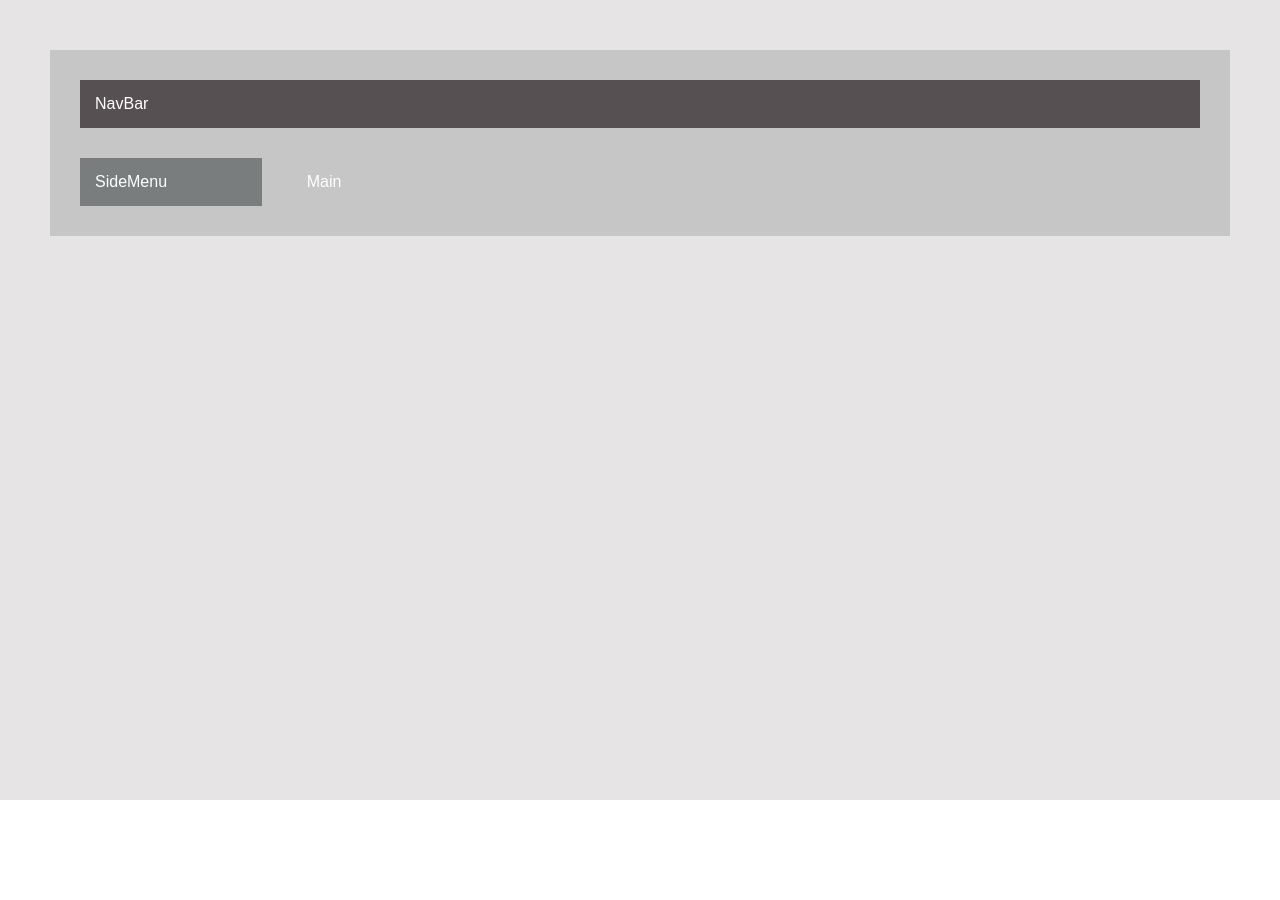
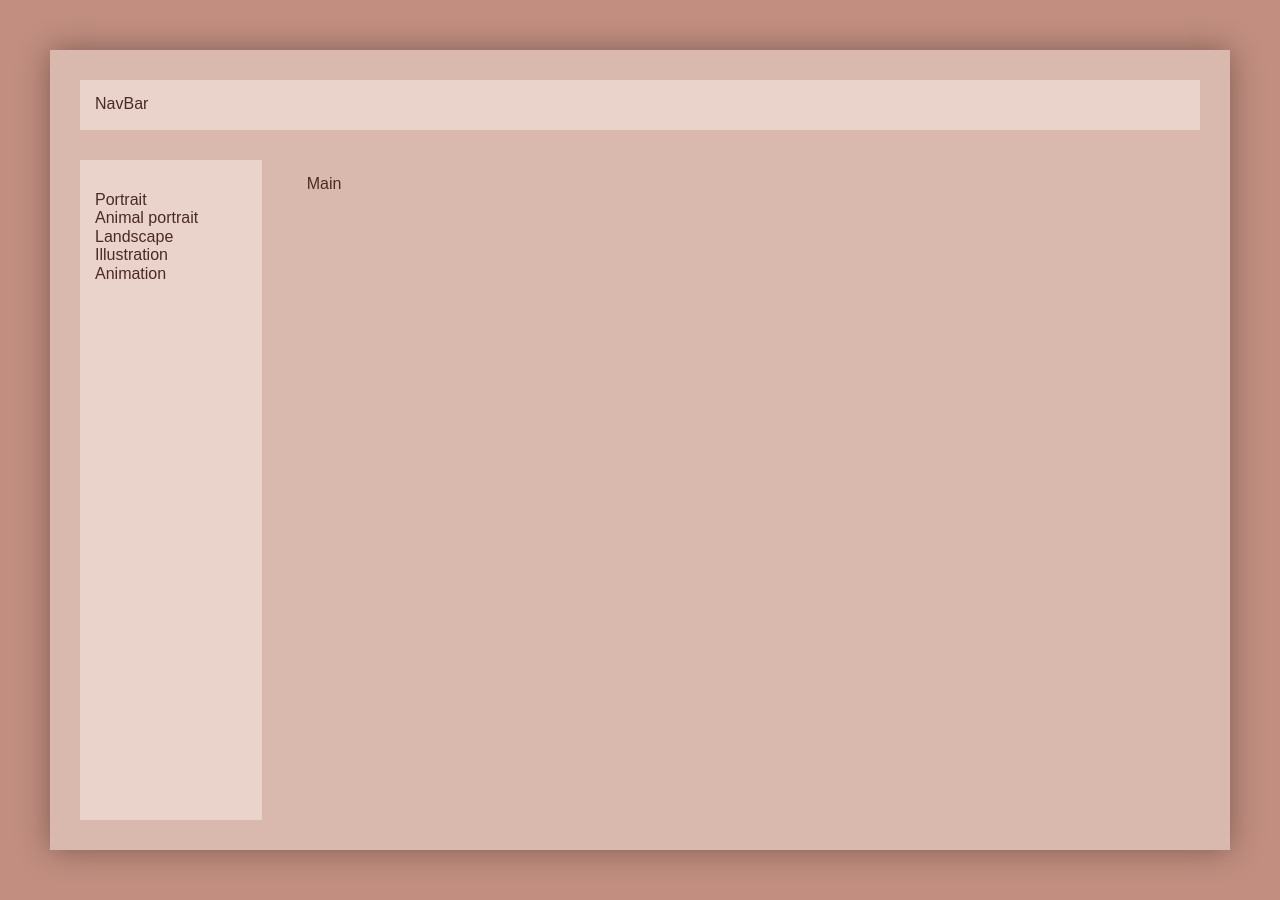
Before and after one commit to akleszcz/art-portfolio, a React (Create React App) app: page / in a window 1280 px wide. Before the commit the page ends 800 px from the top, so only its background shows below. Built offline with nearby package versions, Linux system fonts and the light colour scheme.

Commit message:
Create different color themes, use ThemeProvider to define current theme

```diff
--- a/package.json
+++ b/package.json
@@ -10,6 +10,7 @@
     "@types/node": "^16.11.14",
     "@types/react": "^17.0.37",
     "@types/react-dom": "^17.0.11",
+    "normalize.css": "^8.0.1",
     "react": "^17.0.2",
     "react-dom": "^17.0.2",
     "react-scripts": "5.0.0",
@@ -42,7 +43,10 @@
         }
       ],
       "@typescript-eslint/explicit-function-return-type": [
-        "error"
+        "error",
+        {
+          "allowExpressions": true
+        }
       ],
       "eol-last": [
         "error",
--- a/src/App.tsx
+++ b/src/App.tsx
@@ -1,11 +1,14 @@
 import { FunctionComponent } from 'react';
+import { ThemeProvider } from 'styled-components';
 import Main from './components/Main';
 import NavBar from './components/NavBar';
 import SideMenu from './components/SideMenu';
 import * as Styled from './styles';
+import { autumnTheme } from './styles/themes';
 
 const App: FunctionComponent = () => {
   return (
+    <ThemeProvider theme={autumnTheme}>
       <Styled.Wrapper>
         <Styled.Content>
           <NavBar />
@@ -13,6 +16,7 @@ const App: FunctionComponent = () => {
           <Main />
         </Styled.Content>
       </Styled.Wrapper>
+    </ThemeProvider>
   );
 };
 
--- a/src/components/NavBar/styles.ts
+++ b/src/components/NavBar/styles.ts
@@ -1,6 +1,6 @@
 import styled from "styled-components";
 
 export const Nav = styled.nav`
-  background-color: #565053;
+  background-color: ${props => props.theme.colors.navBar};
   grid-area: navbar;
 `;
--- a/src/components/SideMenu/index.tsx
+++ b/src/components/SideMenu/index.tsx
@@ -2,7 +2,15 @@ import { FunctionComponent } from "react";
 import * as Styled from './styles';
 
 const SideMenu: FunctionComponent = () => {
-  return <Styled.Nav aria-label="Secondary navigation">SideMenu</Styled.Nav>;
+  return <Styled.Nav aria-label="Secondary navigation">
+    <ul>
+      <li>Portrait</li>
+      <li>Animal portrait</li>
+      <li>Landscape</li>
+      <li>Illustration</li>
+      <li>Animation</li>
+    </ul>
+  </Styled.Nav>;
 };
 
 export default SideMenu;
--- a/src/components/SideMenu/styles.ts
+++ b/src/components/SideMenu/styles.ts
@@ -1,6 +1,10 @@
 import styled from "styled-components";
 
 export const Nav = styled.nav`
-  background-color: #797d7d;
+  background-color: ${props => props.theme.colors.sideMenu};
   grid-area: sidemenu;
+  & ul {
+    list-style-type: none;
+    padding: 0;
+  }
 `;
--- a/src/index.css
+++ b/src/index.css
@@ -1,3 +1,5 @@
+@import-normalize;
+
 * {
     box-sizing: border-box;
 }
@@ -5,7 +7,3 @@
 html {
     font-family: sans-serif;
 }
-
-body {
-    margin: 0;
-}
--- a/src/index.tsx
+++ b/src/index.tsx
@@ -1,5 +1,6 @@
 import React from 'react';
 import ReactDOM from 'react-dom';
+import 'normalize.css';
 import './index.css';
 import App from './App';
 import reportWebVitals from './reportWebVitals';
--- a/src/styles.ts
+++ b/src/styles/index.ts
@@ -1,23 +1,26 @@
 import styled from "styled-components";
 
 export const Wrapper = styled.div`
-  background-color: #e6e4e4;
+  background: ${props => props.theme.colors.background};
   min-height: 100vh;
   padding: 50px;
 `;
 
 export const Content = styled.div`
-  background-color: #c7c6c6;
-  color: #fff;
+  background-color: ${props => props.theme.colors.content};
+  box-shadow: ${props => props.theme.boxShadow};
+  color: ${props => props.theme.colors.text};
   display: grid;
   gap: 30px;
   grid-template-columns: 1fr 5fr;
   grid-template-areas:
     "navbar navbar"
     "sidemenu main";
+  grid-template-rows: 50px 1fr;
+  min-height: 100vh;
   padding: 30px;
 
-  & * {
+  & > * {
     padding: 15px;
   }
 `;
--- /dev/null
+++ b/src/styles/themes.ts
@@ -0,0 +1,34 @@
+import { DefaultTheme } from "styled-components";
+
+export const autumnTheme: DefaultTheme = {
+  boxShadow: 'rgb(0 0 0 / 35%) 0px 0px 29px 0px',
+  colors: {
+    background: '#c18e7f',
+    content: '#d9b8ad',
+    navBar: '#e9d3cb',
+    sideMenu: '#e9d3cb',
+    text: '#4a2b24',
+  }
+};
+
+export const springTheme: DefaultTheme = {
+  boxShadow: 'rgb(0 0 0 / 35%) 0px 0px 29px 0px',
+  colors: {
+    background: '#c5c98a',
+    content: '#d9d7ad',
+    navBar: '#f7ecc9',
+    sideMenu: '#f7ecc9',
+    text: '#2f341d',
+  }
+};
+
+export const winterTheme: DefaultTheme = {
+  boxShadow: 'rgb(149 157 165) 0px 0px 24px',
+  colors: {
+    background: '#a4afc7',
+    content: '#c9cfd9',
+    navBar: '#d8dee1',
+    sideMenu: '#d8dee1',
+    text: '#3c4162',
+  }
+};
```
Also changed, not shown: src/styles/styled.d.ts (added, +14 -0 lines), 1 other file (tests, documents, lock files or other folders). Lines whose indentation alone changed are shown as unchanged.
